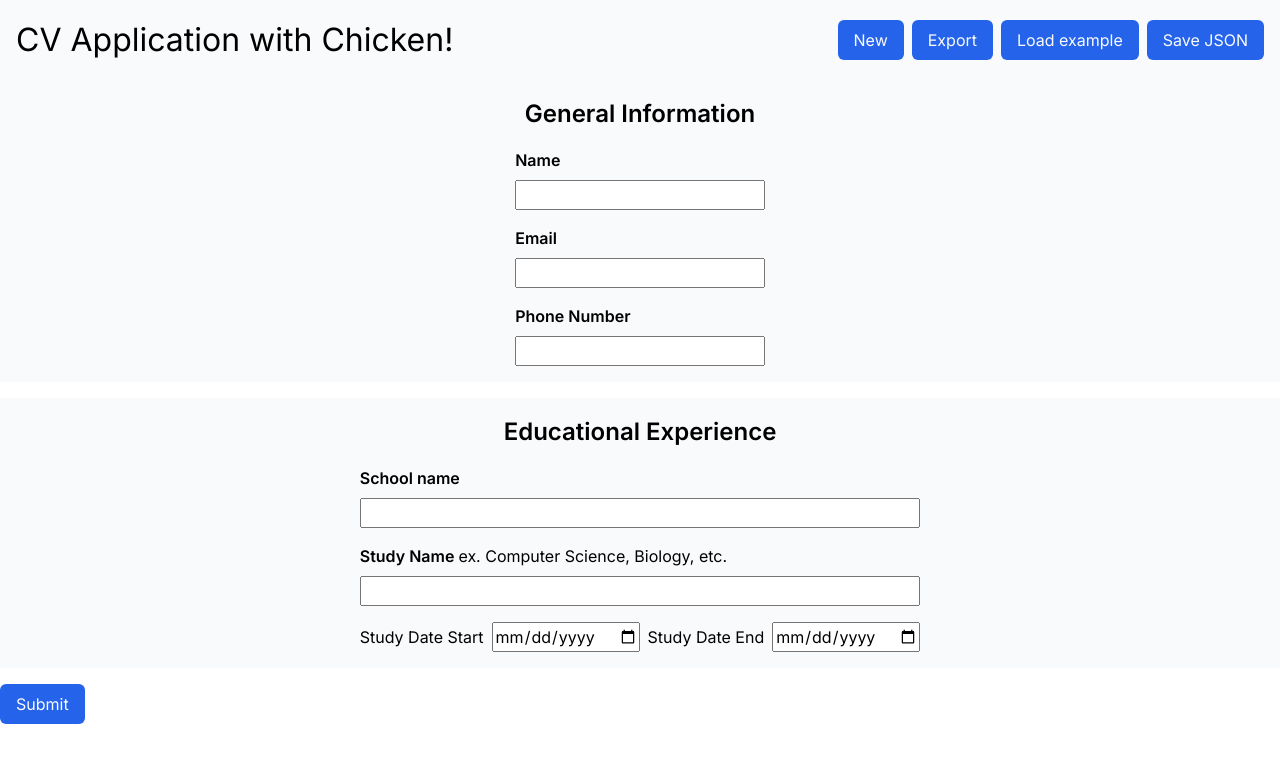
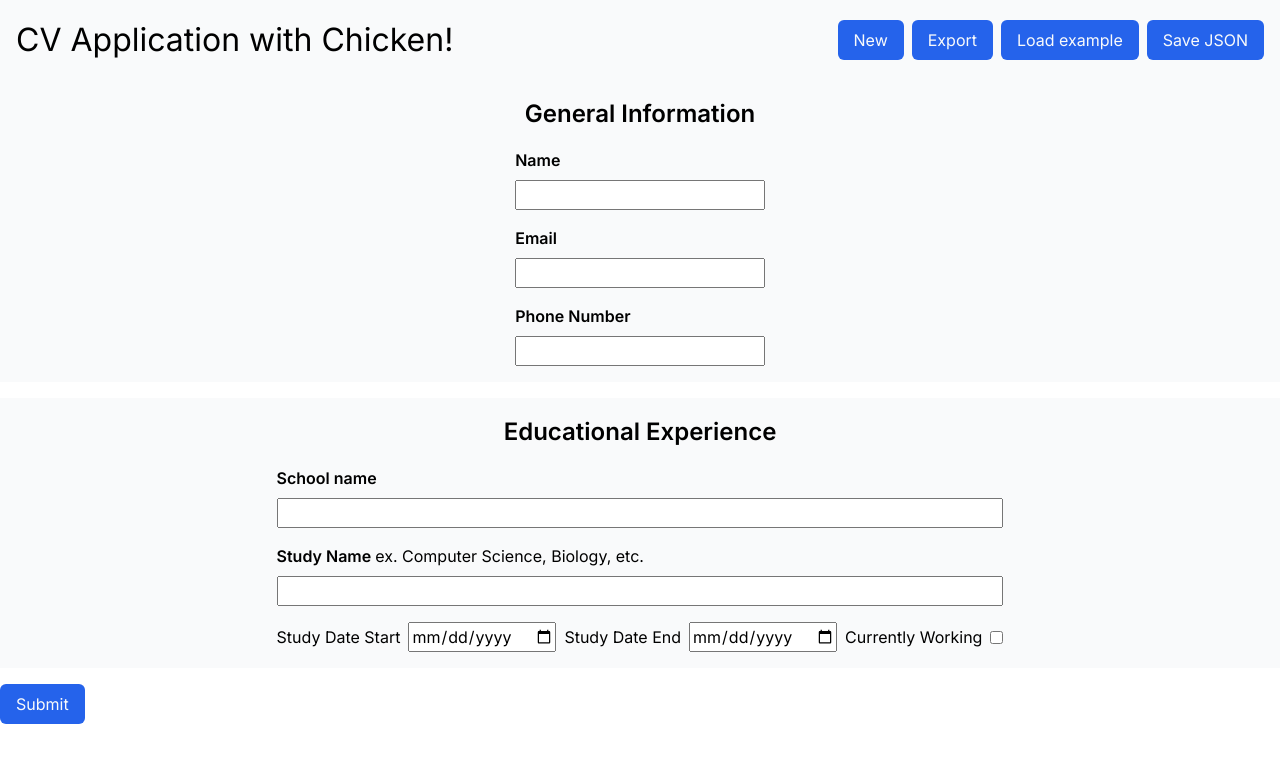
Before and after one commit to AnLaxina/cv-application, a React (Vite) app: page / in a window 1280 px wide. Shown: the top 762 px of the page. Built offline with nearby package versions, Linux system fonts and the light colour scheme.

Commit message:
feat(date): disable end date on check

```diff
--- a/src/components/Date.jsx
+++ b/src/components/Date.jsx
@@ -1,10 +1,15 @@
 import {useState} from "react";
 
-export default function Date({startDateTitle, endDateTitle}) {
+export default function Date({startDateTitle, endDateTitle, showPresentOption = false}) {
     const [currentStartDate, setCurrentStartDate] = useState("");
+    const [isDisabled, setIsDisabled] = useState(false);
 
     function changeDate(event, stateSetter) {
         stateSetter(event.target.value);
+    }
+
+    function changeIsDisabled() {
+        setIsDisabled(!isDisabled);
     }
 
     return (
@@ -15,8 +20,16 @@ export default function Date({startDateTitle, endDateTitle}) {
             }}></input>
 
             <label htmlFor="studyEnd">{endDateTitle}</label>
-            <input id="studyEnd" type="date" name="studyEnd" min={currentStartDate}></input>
+            <input id="studyEnd" type="date" name="studyEnd" min={currentStartDate} disabled={isDisabled}></input>
+
+
+            <label htmlFor="currentChoice">Currently Working</label>
+            <input id="currentChoice" type="checkbox" name="current" value="Current" onChange={changeIsDisabled}/>
+
+
         </div>
+
+
     );
 
 }
```
Also changed, not shown: src/components/Education.jsx (line endings or trailing spaces).
